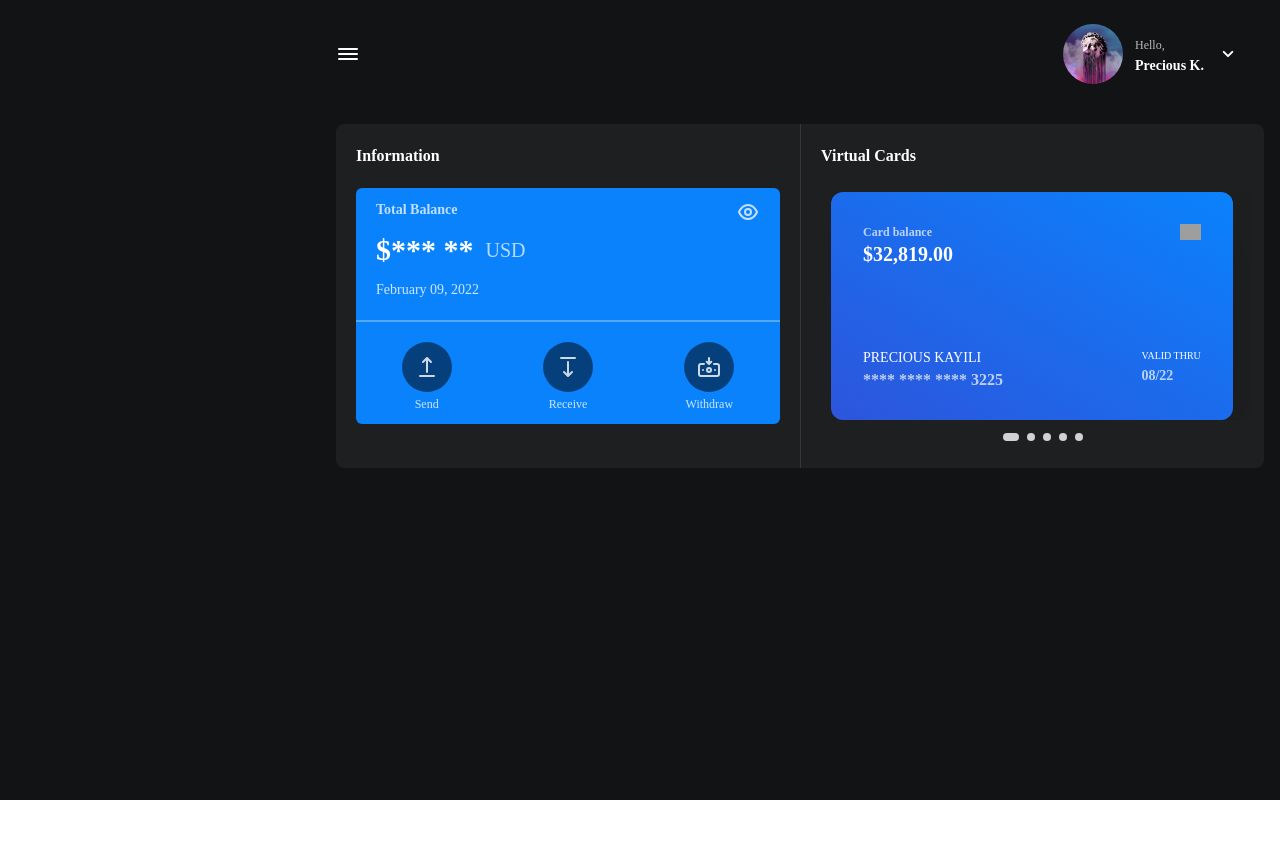
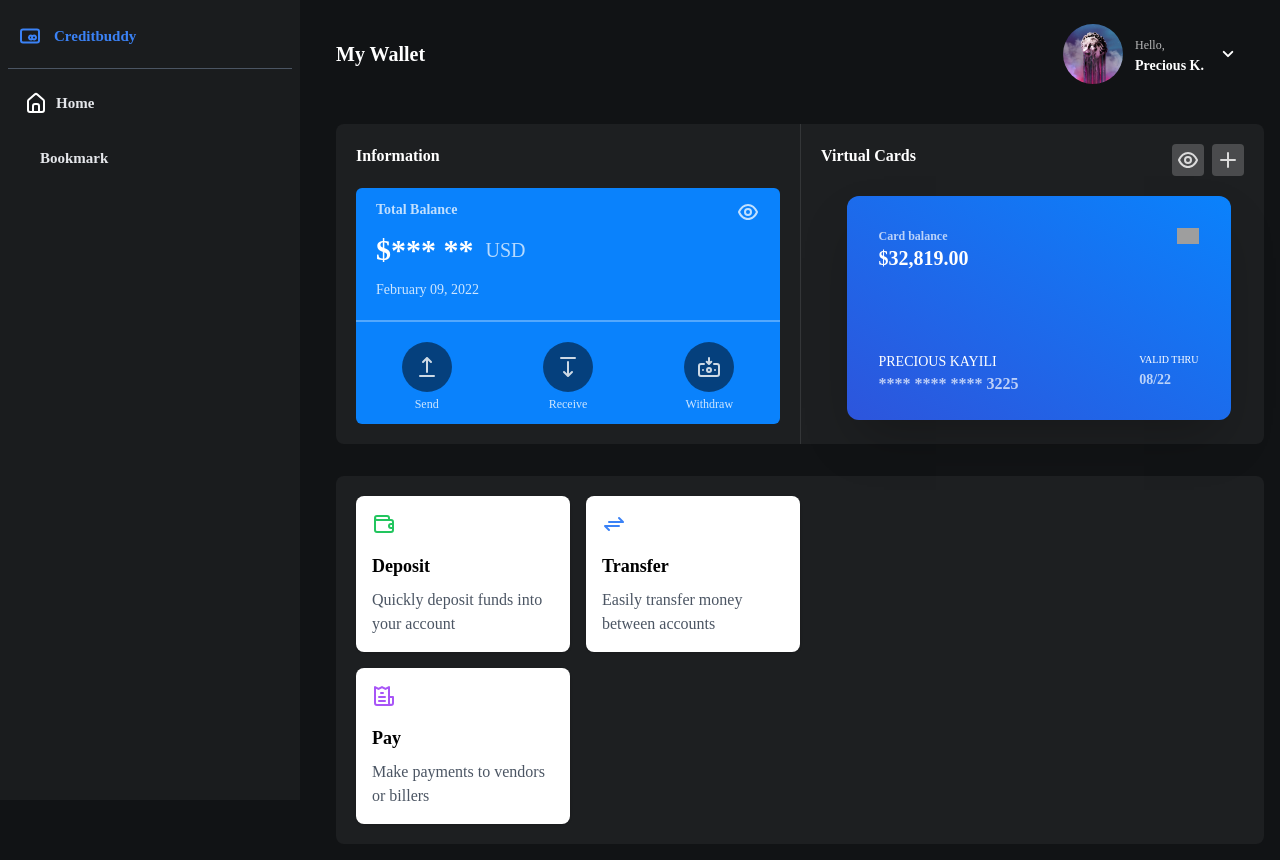
Before and after one commit to preciouskayili/creditbuddy-frontend, a React (Vite) app: page / in a window 1280 px wide. Before the commit the page ends 800 px from the top, so only its background shows below. Built offline with nearby package versions, Linux system fonts and the light colour scheme; grey boxes are pictures that could not be loaded; a web font is replaced by a local one.

Commit message:
ui: quick actions section

```diff
--- a/src/App.jsx
+++ b/src/App.jsx
@@ -1,12 +1,21 @@
 import { AccountInformation } from "./components/Dashboard/AccountInformation";
 import DashboardLayout from "./layouts/DashboardLayout";
 import { ToggleProvider } from "./context/ToggleContext";
+import QuickActions from "./components/Dashboard/QuickActions";
 function App() {
   return (
     <ToggleProvider>
       <div className="bg-[#111315] min-h-[100vh]">
         <DashboardLayout>
           <AccountInformation />
+
+          <div className="bg-white/5 rounded-lg mt-8 p-5">
+            <div className="grid grid-cols-12">
+              <div className="col-span-6">
+                <QuickActions />
+              </div>
+            </div>
+          </div>
         </DashboardLayout>
       </div>
     </ToggleProvider>
--- a/src/components/Dashboard/AccountInformation.jsx
+++ b/src/components/Dashboard/AccountInformation.jsx
@@ -1,5 +1,6 @@
 import VirtualCards from "./VirtualCards";
 import WalletDetails from "./WalletDetails";
+import { UilPlus, UilEye } from "@iconscout/react-unicons";
 export const AccountInformation = () => {
   return (
     <div className="grid grid-cols-12 bg-white/5 rounded-lg">
@@ -10,9 +11,19 @@ export const AccountInformation = () => {
 
       <div className="lg:col-span-6 col-span-12 lg:border-l-[1px] border-t-[1px] xl:border-t-[0px] border-white/10">
         <div className="p-5">
-          <h4 className="mr-auto text-white font-bold text-md">
-            Virtual Cards
-          </h4>
+          <div className="flex">
+            <h4 className="mr-auto text-white font-bold text-md">
+              Virtual Cards
+            </h4>
+            <div className="ml-auto text-white/80 flex">
+              <div className="bg-white/20 rounded-[0.25rem] p-1 mr-2">
+                <UilEye />
+              </div>
+              <div className="bg-white/20 rounded-[0.25rem] p-1">
+                <UilPlus />
+              </div>
+            </div>
+          </div>
           <div className="flex justify-center items-center">
             <div className="mt-5 ml-3 w-[100%]">
               <VirtualCards />
--- a/src/components/Dashboard/Navbar.jsx
+++ b/src/components/Dashboard/Navbar.jsx
@@ -9,9 +9,9 @@ const Navbar = () => {
     <nav className="w-full bg-[#111315] flex justify-between items-center p-4">
       {/* Navbar items */}
       <ul className="text-white flex list-none flex-row items-center mr-auto">
-        {/* <li className="font-bold text-xl">My Wallet</li> */}
+        <li className="font-bold text-xl hidden lg:inline-flex">My Wallet</li>
         <li
-          className="font-bold text-xl cursor-pointer"
+          className="font-bold text-xl cursor-pointer lg:hidden inline-flex"
           onClick={() => setIsToggled(!isToggled)}
         >
           <UilBars />
--- /dev/null
+++ b/src/components/Dashboard/QuickActions.jsx
@@ -0,0 +1,35 @@
+import {
+  UilWallet,
+  UilExchangeAlt,
+  UilInvoice,
+} from "@iconscout/react-unicons";
+
+const QuickActions = () => {
+  return (
+    <div className="flex justify-center">
+      <div className="grid grid-cols-12 gap-4">
+        <div className="bg-white rounded-lg shadow p-4 col-span-6">
+          <UilWallet className="text-green-500 text-3xl mb-4" />
+          <h3 className="text-lg font-semibold mb-2">Deposit</h3>
+          <p className="text-gray-600">
+            Quickly deposit funds into your account
+          </p>
+        </div>
+        <div className="bg-white rounded-lg shadow p-4 col-span-6">
+          <UilExchangeAlt className="text-blue-500 text-3xl mb-4" />
+          <h3 className="text-lg font-semibold mb-2">Transfer</h3>
+          <p className="text-gray-600">
+            Easily transfer money between accounts
+          </p>
+        </div>
+        <div className="bg-white rounded-lg shadow p-4 col-span-6">
+          <UilInvoice className="text-purple-500 text-3xl mb-4" />
+          <h3 className="text-lg font-semibold mb-2">Pay</h3>
+          <p className="text-gray-600">Make payments to vendors or billers</p>
+        </div>
+      </div>
+    </div>
+  );
+};
+
+export default QuickActions;
--- a/src/components/Dashboard/Sidebar.jsx
+++ b/src/components/Dashboard/Sidebar.jsx
@@ -7,8 +7,8 @@ const Sidebar = () => {
     <div
       className={
         isToggled
-          ? "fixed top-0 bottom-0 p-2 w-[300px] overflow-y-auto z-50 text-center bg-[#1A1C1E]"
-          : "sm:left-[-100%] left-[100%] fixed top-0 bottom-0 p-2 w-[300px] overflow-y-auto z-50 text-center bg-[#1A1C1E]"
+          ? "fixed top-0 bottom-0 p-2 w-[300px] overflow-y-auto z-50 text-center bg-[#1A1C1E] transition-all left-0"
+          : "sm:-left-[100%] -left-[100%] lg:left-0 fixed top-0 bottom-0 p-2 w-[300px] overflow-y-auto z-50 text-center bg-[#1A1C1E]"
       }
     >
       <div className="text-gray-100 text-xl">
--- a/src/components/Dashboard/VirtualCards.jsx
+++ b/src/components/Dashboard/VirtualCards.jsx
@@ -41,16 +41,11 @@ const VirtualCards = () => {
 
   return (
     <>
-      <div className="keen-slider p-1" ref={sliderRef}>
-        {[1, 2, 3, 4, 5].map((index) => (
-          <div className="keen-slider__slide" key={index}>
-            <div className="w-[95%] cursor-pointer bg-gradient-to-bl from-[#0A82FC] to-[#2d55dc] rounded-xl text-white shadow-2xl">
+      <div className="w-96 h-56 mx-auto cursor-pointer bg-gradient-to-bl from-[#0A82FC] to-[#2d55dc] rounded-xl text-white shadow-2xl">
         <div className="w-full px-8 flex flex-col justify-center">
           <div className="flex justify-between pt-8">
             <div>
-                    <h5 className="text-white/70 font-bold text-xs">
-                      Card balance
-                    </h5>
+              <h5 className="text-white/70 font-bold text-xs">Card balance</h5>
               <h3 className="font-bold text-xl">$32,819.00</h3>
             </div>
             <img
@@ -60,48 +55,15 @@ const VirtualCards = () => {
           </div>
           <div className="flex justify-between pt-20 pb-7">
             <div>
-                    <p className="font-medium uppercase text-sm">
-                      Precious Kayili
-                    </p>
-                    <p className="font-bold text-white/70">
-                      **** **** **** 3225
-                    </p>
+              <p className="font-medium uppercase text-sm">Precious Kayili</p>
+              <p className="font-bold text-white/70">**** **** **** 3225</p>
             </div>
             <p>
               <small className="text-[10px] block">VALID THRU</small>
-                    <span className="text-sm font-bold text-white/70">
-                      08/22
-                    </span>
+              <span className="text-sm font-bold text-white/70">08/22</span>
             </p>
           </div>
         </div>
-            </div>
-          </div>
-        ))}
-      </div>
-      <div className="flex items-center justify-center">
-        {loaded && instanceRef.current && (
-          <div className="dots">
-            {[
-              ...Array(instanceRef.current.track.details.slides.length).keys(),
-            ].map((idx) => {
-              return (
-                <button
-                  key={idx}
-                  onClick={() => {
-                    instanceRef.current?.moveToIdx(idx);
-                  }}
-                  className={
-                    "bg-white/80 h-2 w-2 ml-2 rounded-full" +
-                    (currentSlide === idx
-                      ? " bg-blue-500 h-2 w-4 ml-2 rounded-full transition-all"
-                      : "")
-                  }
-                ></button>
-              );
-            })}
-          </div>
-        )}
       </div>
     </>
   );
```
Lines whose indentation alone changed are shown as unchanged.
